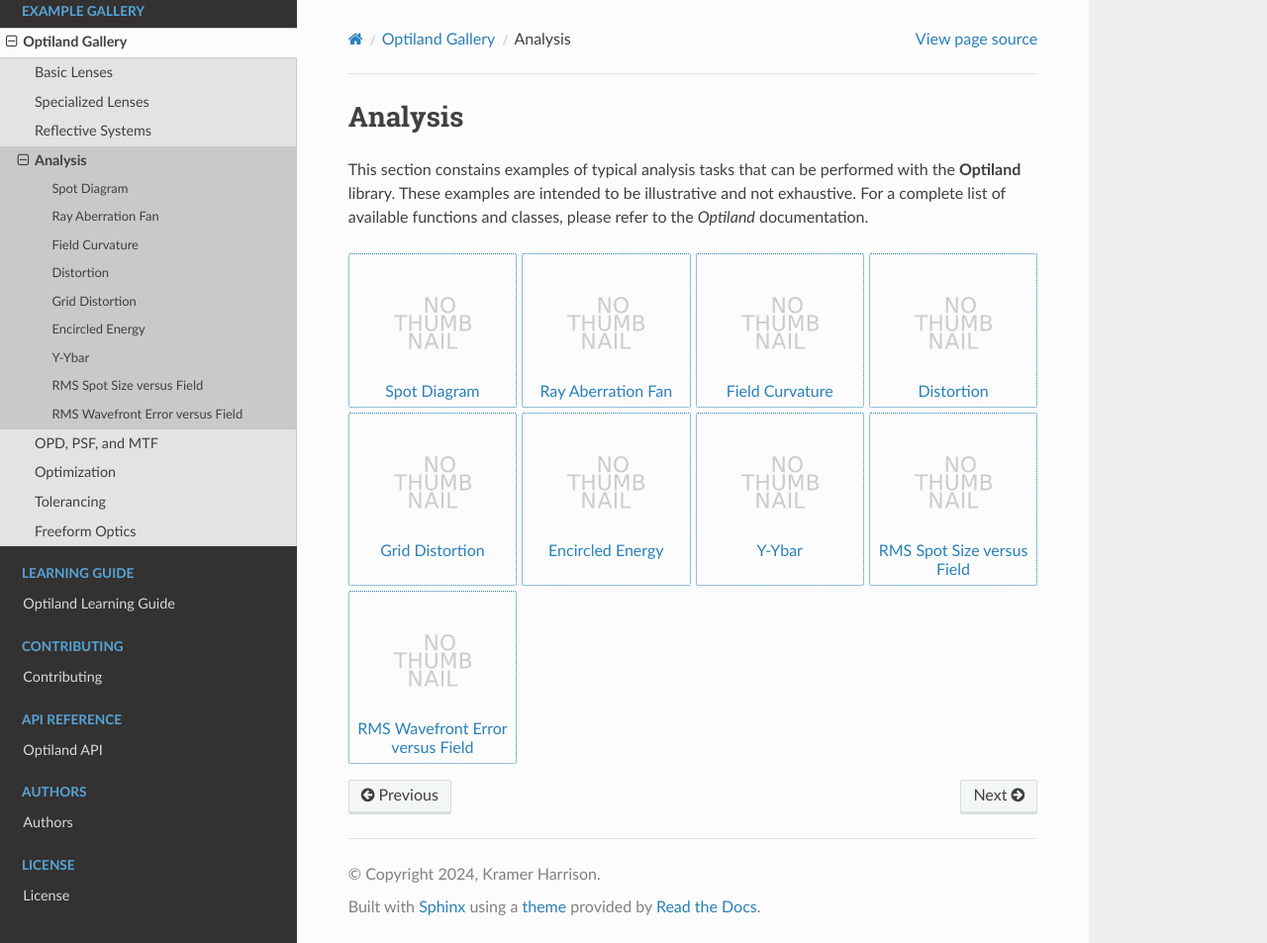
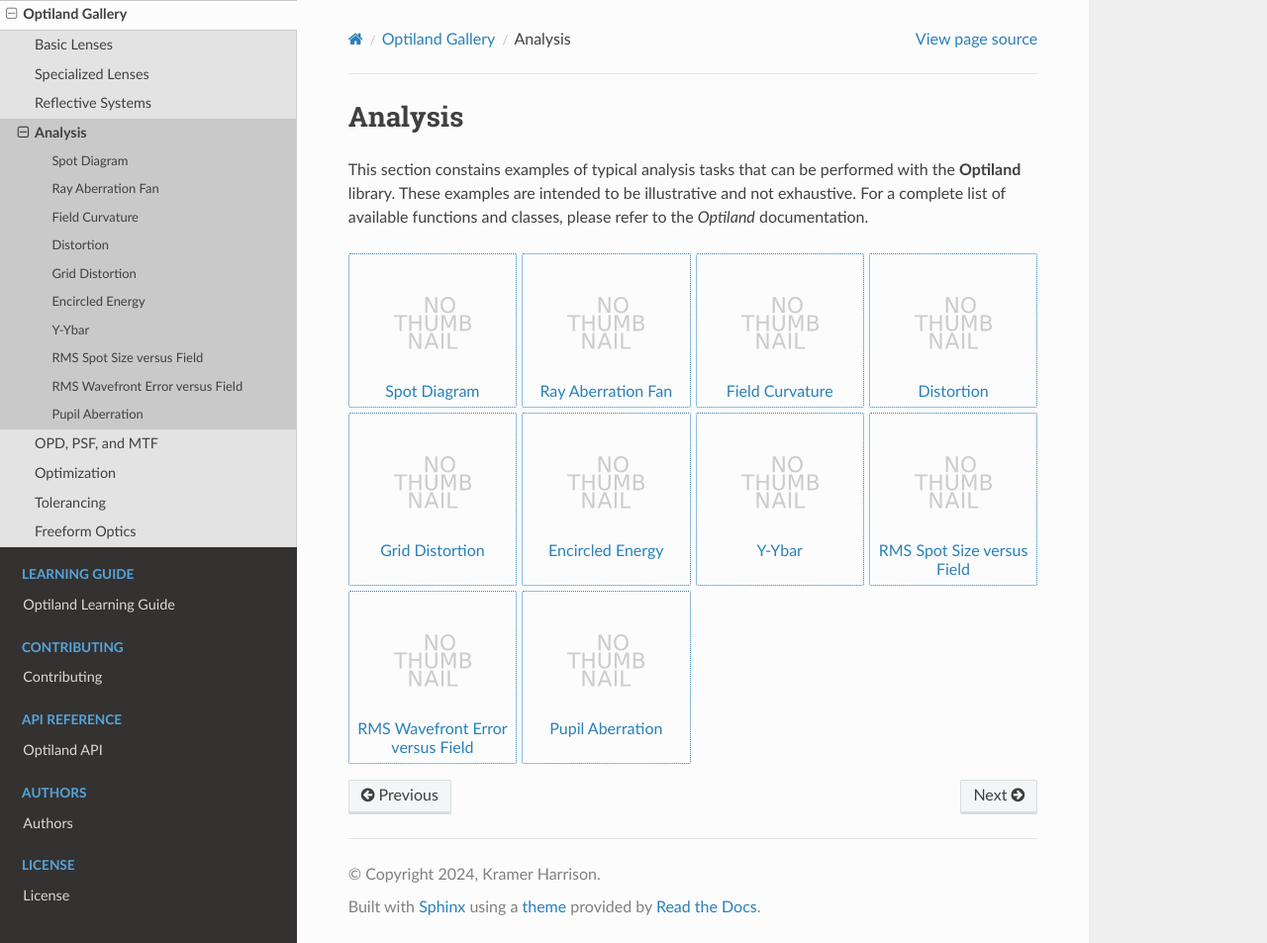
Before and after one commit to HarrisonKramer/optiland, a Sphinx documentation site: the page built from docs/gallery/analysis.rst, in a window 1280 px wide and 953 px high. Shown: the whole window at 99% size. Built offline with Sphinx 7.4.7 and the Read the Docs theme 3.1.0, drawn with Linux system fonts in a browser that asks for light colours; pages that are not in the unit, such as notebooks, are missing from menus.

Commit message:
docs: add pupil aberration analysis example to gallery

```diff
--- a/docs/gallery/analysis.rst
+++ b/docs/gallery/analysis.rst
@@ -15,3 +15,4 @@
     analysis/y_ybar
     analysis/rms_spot_size_vs_field
     analysis/rms_wavefront_error_vs_field
+    analysis/pupil_aberration
```
